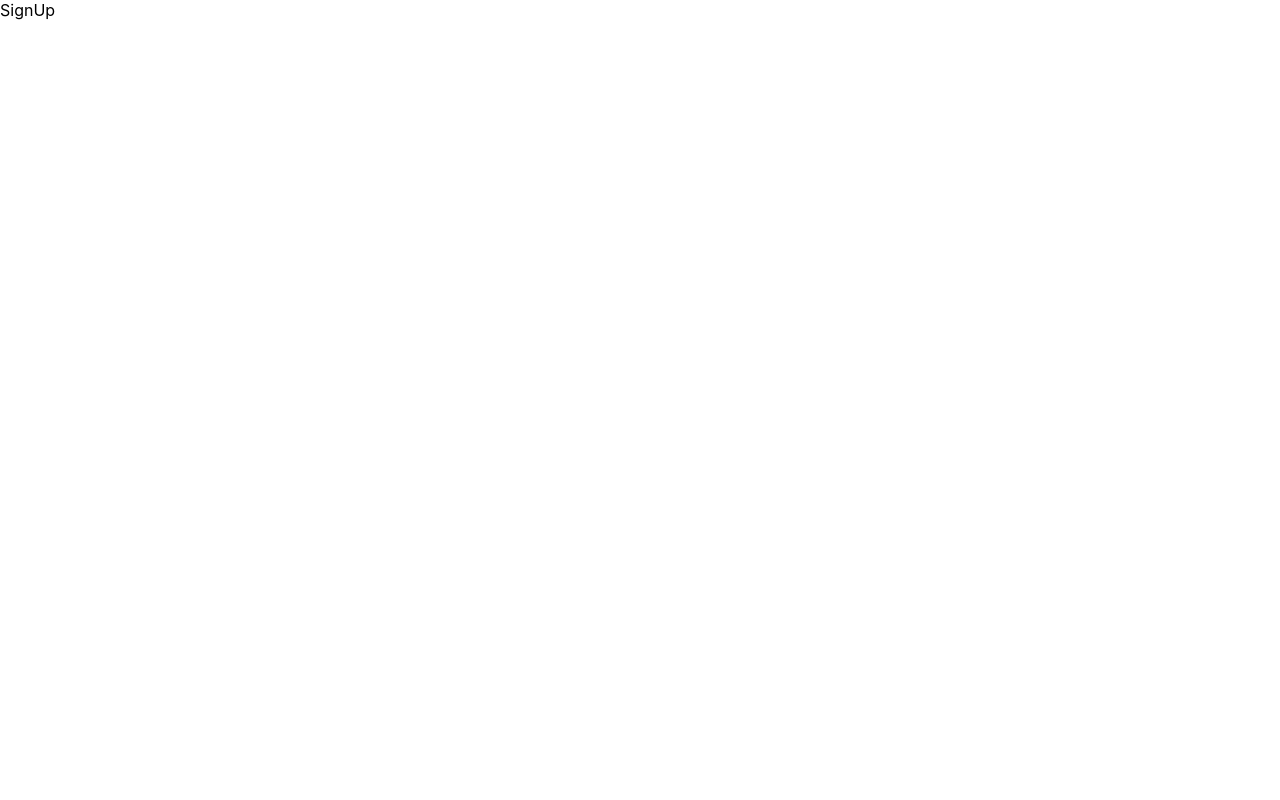
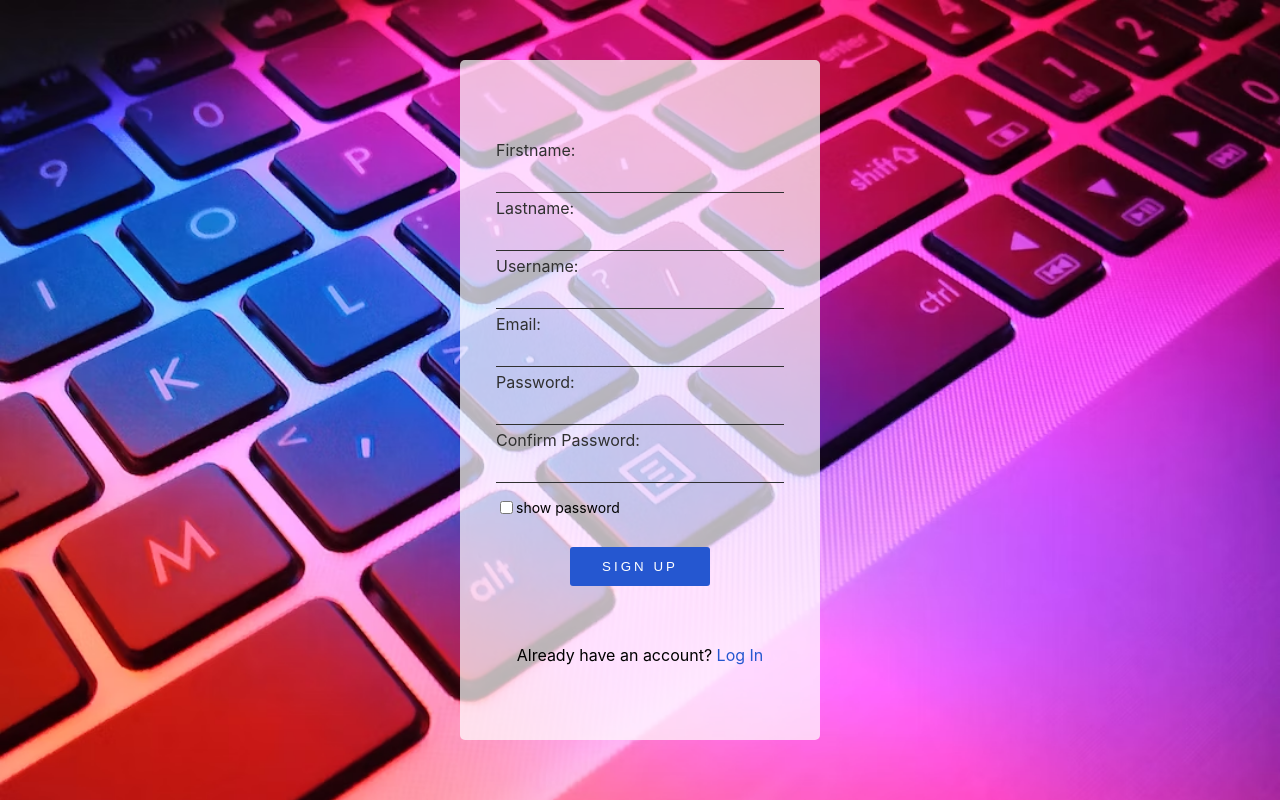
Before and after one commit to EmmanuelAmpofo/LibrarySystem, a React (Create React App) app: page /signup in a window 1280 px wide. Built offline with nearby package versions, Linux system fonts and the light colour scheme.

Commit message:
Sign up page"

```diff
--- a/package.json
+++ b/package.json
@@ -9,6 +9,7 @@
     "@testing-library/jest-dom": "^5.16.5",
     "@testing-library/react": "^13.4.0",
     "@testing-library/user-event": "^13.5.0",
+    "axios": "^0.27.2",
     "react": "^18.2.0",
     "react-dom": "^18.2.0",
     "react-router-dom": "^6.4.1",
--- a/src/pages/login/Login.jsx
+++ b/src/pages/login/Login.jsx
@@ -1,10 +1,12 @@
 import { Box, Input } from "@mui/material";
 import React, { useState } from "react";
-import "./login.css";
+import { useNavigate } from "react-router-dom";
+import "./loginSignUp.css";
 
 function Login() {
   const [capsLock, setCapsLock] = useState(false);
   const [visiblePassword, setVisiblePassword] = useState(false);
+  const navigate = useNavigate()
 
   const checkCapsLockOn = (event) => {
     if (event.getModifierState("CapsLock")) {
@@ -17,6 +19,10 @@ function Login() {
   const showPassword = () => {
     setVisiblePassword(visiblePassword ? false : true);
   };
+
+  const routeToPage=()=>{
+    navigate('/signup')
+  }
 
   return (
     <Box className="loginWrapper">
@@ -62,10 +68,10 @@ function Login() {
               <input
                 type="checkbox"
                 name="show password"
-                id=""
+                id="showpwd"
                 onClick={showPassword}
               />
-              <span className="shwPwd">show password</span>
+              <span htmlFor="showpwd" className="shwPwd">show password</span>
             </Box>
 
             <a href="/" className="forgotPassword">
@@ -77,10 +83,8 @@ function Login() {
           </button>
         </Box>
         <span className="dontHave">
-          Don't have an account?{" "}
-          <a href="/signup" className="signUp">
-            Sign Up
-          </a>
+          Already have an account?{" "}
+          <span onClick={routeToPage} className="haveAccount" >Sign Up</span>
         </span>
       </form>
     </Box>
--- a/src/pages/login/login.css
+++ b/src/pages/login/loginSignUp.css
@@ -20,6 +20,17 @@
     justify-content: space-evenly;
     padding: 1.25rem;
 }
+.signUpFormWrapper{
+    background-color: rgba(255, 255, 255, 0.7);
+    border-radius: 0.313rem;
+    height: 40rem;
+    width: 25%;
+    margin: auto;
+    display: flex;
+    flex-direction: column;
+    justify-content: space-evenly;
+    padding: 1.25rem;
+}
 .inputContainer{
     display: flex;
     flex-direction: column;
@@ -35,7 +46,7 @@ label{
 }
 .inputField{
     background-color: transparent;
-    color: #2557d0;
+    /* color: #2557d0; */
     border-bottom: 0.063rem solid #303030;
     margin-bottom: 0.313rem;
 }
@@ -61,7 +72,6 @@ a{
     display: flex;
     justify-content: center;
     align-items: center;
-    /* border: 1px solid; */
 }
 .shwPwd{
     font-size: 0.875rem;
@@ -81,11 +91,18 @@ a{
 }
 .loginBtn:hover{
     background-color: transparent;
-    border: 0.063rem solid #2557d0;
+    border-color: #2557d0;
     color: #2557d0;
 }
 .dontHave{
     align-self: center;
+}
+.haveAccount{
+    color: #2557d0;
+    cursor: pointer;
+}
+.haveAccount:hover{
+    text-decoration: underline;
 }
 .signUp{
     color: #2557d0;
--- a/src/pages/signup/SignUp.jsx
+++ b/src/pages/signup/SignUp.jsx
@@ -1,9 +1,122 @@
-import React from 'react'
+import React, { useState } from 'react'
+import {Box, Input} from '@mui/material'
+import { useNavigate } from 'react-router-dom';
 
 function SignUp() {
+  const [capsLock, setCapsLock] = useState(false);
+  const [visiblePassword, setVisiblePassword] = useState(false);
+  const navigate = useNavigate()
+
+  const checkCapsLockOn = (event) => {
+    if (event.getModifierState("CapsLock")) {
+      setCapsLock(true);
+    } else {
+      setCapsLock(false);
+    }
+  };
+
+  const showPassword = () => {
+    setVisiblePassword(visiblePassword ? false : true);
+  };
+
+  const routeToPage = ()=>{
+    navigate('/')
+  }
+
   return (
-    <div>SignUp</div>
-  )
+    <Box className="loginWrapper">
+      <form action="" className="signUpFormWrapper">
+        <Box className="inputContainer">
+          <label htmlFor="firstname">Firstname:</label>
+          <Input
+            onKeyUp={checkCapsLockOn}
+            id="firstname"
+            variant="standard"
+            className="inputField"
+            disableUnderline={true}
+            autoComplete="off"
+            required={true}
+          />
+          {capsLock && <span className="caps">WARNING! Caps lock is ON</span>}
+          <label htmlFor="lastname">Lastname:</label>
+          <Input
+            onKeyUp={checkCapsLockOn}
+            id="lastname"
+            variant="standard"
+            className="inputField"
+            disableUnderline={true}
+            autoComplete="off"
+            required={true}
+          />
+
+          <label htmlFor="username">Username:</label>
+          <Input
+            onKeyUp={checkCapsLockOn}
+            id="username"
+            variant="standard"
+            className="inputField"
+            disableUnderline={true}
+            autoComplete="off"
+            required={true}
+          />
+
+
+          <label htmlFor="email">Email:</label>
+          <Input
+            onKeyUp={checkCapsLockOn}
+            id="email"
+            variant="standard"
+            className="inputField"
+            disableUnderline={true}
+            autoComplete="off"
+            required={true}
+            type="email"
+          />
+
+          <label htmlFor="password">Password:</label>
+          <Input
+            onKeyUp={checkCapsLockOn}
+            id="password"
+            type={visiblePassword ? "text" : "password"}
+            variant="standard"
+            className="inputField"
+            disableUnderline={true}
+            autoComplete="off"
+            required={true}
+          />
+          <label htmlFor="confirmPassword">Confirm Password:</label>
+          <Input
+            onKeyUp={checkCapsLockOn}
+            id="confirmPassword"
+            type={visiblePassword ? "text" : "password"}
+            variant="standard"
+            className="inputField"
+            disableUnderline={true}
+            autoComplete="off"
+            required={true}
+          />
+          <Box className="pwdWrapper">
+            <Box className="togglePwd">
+              <input
+                type="checkbox"
+                name="show password"
+                id=""
+                onClick={showPassword}
+              />
+              <span className="shwPwd">show password</span>
+            </Box>
+          </Box>
+          <button type="submit" className="loginBtn">
+            sign up
+          </button>
+        </Box>
+        <span className="dontHave">
+          Already have an account?{" "}
+          <span onClick={routeToPage} className="haveAccount" >Log In</span>
+        </span>
+      </form>
+    </Box>
+  );
 }
 
 export default SignUp
```
Also changed, not shown: 1 other file (tests, documents, lock files or other folders).
